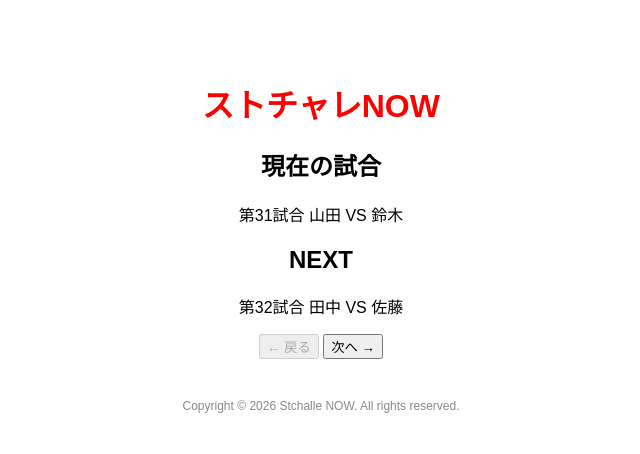
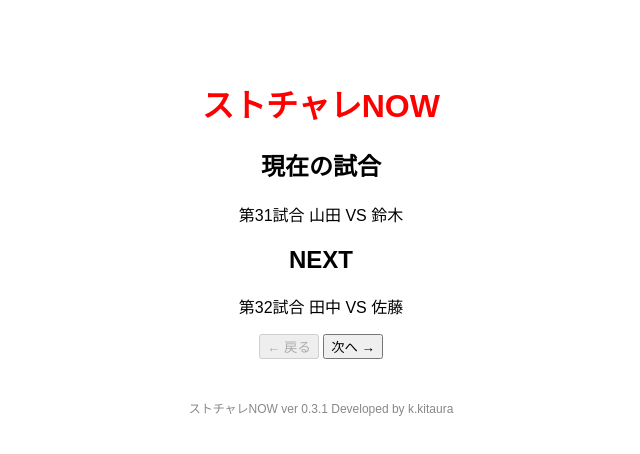
Before and after one commit to kkita2a12-hub/stchalle-now, a plain HTML site: page index.html in a window 1280 px wide. Shown: the full height of the page, 319-959 px from the left. Drawn offline with Linux system fonts and the light colour scheme.

Commit message:
v0.3.1.1 copyright修正

```diff
--- a/index.html
+++ b/index.html
@@ -23,7 +23,12 @@
 <script src="app.js"></script>
 
 <footer>
-    <p>Copyright © 2026 Stchalle NOW. All rights reserved.</p>
+    <p>ストチャレNOW
+       ver 0.3.1
+
+       Developed by k.kitaura
+
+    </p>
 </footer>
 
 </body>
```
